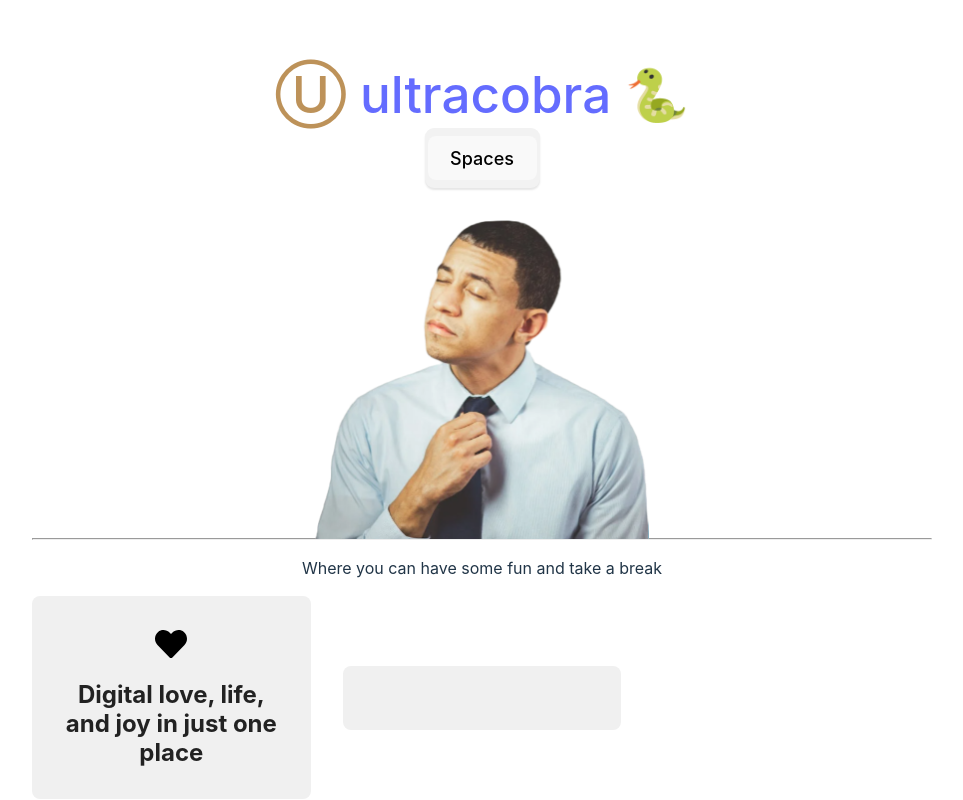
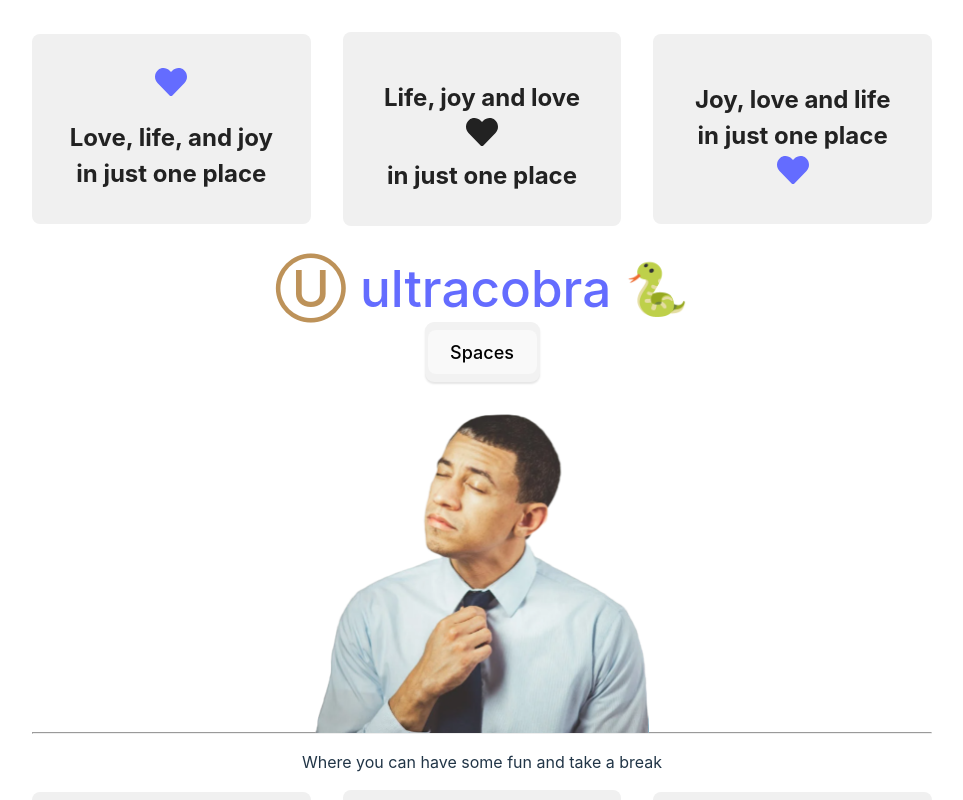
Before and after one commit to lucfreelance/ultracobra, a React (Vite) app: page /Pitch in a window 1280 px wide. Shown: the top 800 px of the page, without its empty margins (158-1121 px from the left). Built offline with nearby package versions, Linux system fonts and the light colour scheme.

Commit message:
I'd improve Pitch, Spaces layout, header navegability... The website are better now and cuter

```diff
--- a/src/App.jsx
+++ b/src/App.jsx
@@ -2,6 +2,7 @@ import { useEffect } from 'react';
 import { BrowserRouter, Routes, Route } from 'react-router-dom';
 import { Helmet } from 'react-helmet';
 import './App.css';
+import Home from './components/Home';
 import Header from './components/Header';
 import Spaces from './pages/spaces/Spaces';
 import Pitch from './components/Pitch';
--- a/src/components/Header.jsx
+++ b/src/components/Header.jsx
@@ -2,12 +2,15 @@ import { useState } from 'react';
 import { motion } from 'framer-motion';
 import UltraHead1 from '../img/ultra-head-square.png';
 import UltraHead2 from '../img/ultra-head-square-alt.png';
-import { Link } from 'react-router-dom';
+import { Link, useNavigate, Routes, Route } from 'react-router-dom';
 import TarjetaFront from './TarjetaFront';
 import '../App.css';
+import Home from './Home';
+import Pitch from './Pitch';
 
 const Header = () => {
   const [isTransitioned, setIsTransitioned] = useState(false);
+  const navigate = useNavigate();
 
   const toggleTransition = () => {
     setIsTransitioned(!isTransitioned);
@@ -18,11 +21,17 @@ const Header = () => {
     animate: { opacity: 1 },
   };
 
+  const handleLogoClick = () => {
+    navigate('/');
+  };
+
   return (
     <header>
       <h1>
+        <Link to="/" onClick={handleLogoClick}>
+          <span className="ultra">Ⓤ</span> ultracobra{' '}
+        </Link>
         <Link to="/Pitch">
-          <span className="ultra">Ⓤ</span> ultracobra{' '}
           <span className="emoji">🐍</span>
         </Link>
       </h1>
@@ -39,12 +48,23 @@ const Header = () => {
           transition={{ duration: isTransitioned ? 2 : 4 }}
         />
         <hr className="divisory-line" />
-        <p className="fun-line">
-          Where you can have some fun and take a break
-        </p>
+        <p className="fun-line">Where you can have some fun and take a break</p>
       </div>
     </header>
   );
 };
 
-export default Header;
+const App = () => {
+  return (
+    <div>
+      <Routes>
+        <Route path="/" element={<Home />} />
+        <Route path="/Pitch" element={<Pitch />} />
+      </Routes>
+      <Header />
+      {/* Rest of your app components */}
+    </div>
+  );
+};
+
+export default App;
--- /dev/null
+++ b/src/components/Home.jsx
@@ -0,0 +1,11 @@
+import React from 'react';
+
+const Home = () => {
+  return (
+    <div>
+      <h2>Welcome to</h2>
+    </div>
+  );
+};
+
+export default Home;
--- a/src/components/Pitch.jsx
+++ b/src/components/Pitch.jsx
@@ -1,6 +1,7 @@
 import React from 'react';
 import styled from 'styled-components';
 import { FaHeart } from 'react-icons/fa';
+import { Link } from 'react-router-dom';
 
 const PitchSection = styled.section`
   display: grid;
@@ -9,10 +10,9 @@ const PitchSection = styled.section`
   align-items: center;
   text-align: center;
   margin-bottom: 2rem;
-
 `;
 
-const PitchCard = styled.button`
+const PitchCard = styled(Link)`
   display: flex;
   flex-direction: column;
   align-items: center;
@@ -23,6 +23,7 @@ const PitchCard = styled.button`
   transition: all 0.3s ease-in-out;
   border: none;
   cursor: pointer;
+  text-decoration: none;
 
   &:hover {
     background-color: #eaeaea;
@@ -45,16 +46,24 @@ const PitchText = styled.div`
 const Pitch = () => {
   return (
     <PitchSection>
-      <PitchCard onClick={() => console.log("Card 1 clicked")}>
+      <PitchCard to="/" onClick={() => console.log("Card 1 clicked")}>
         <IntroContent>
           <FaHeart size={32} />
         </IntroContent>
-        <PitchText>Digital love, life, and joy in just one place</PitchText>
+        <PitchText>Love, life, and joy in just one place</PitchText>
       </PitchCard>
-      <PitchCard onClick={() => console.log("Card 2 clicked")}>
-        <IntroContent>{/* Your visual component or graphic for the second space */}</IntroContent>
-      </PitchCard><br />
-      {/* Repeat PitchCard component for the remaining cards */}
+      <PitchCard to="/" onClick={() => console.log("Card 2 clicked")}>
+        <PitchText>Life, joy and love <br />
+      <IntroContent>
+          <FaHeart size={32} />
+        </IntroContent>in just one place</PitchText>
+      </PitchCard>
+      <PitchCard to="/" onClick={() => console.log("Card 3 clicked")}>
+        <PitchText>Joy, love and life in just one place</PitchText>
+      <IntroContent>
+          <FaHeart size={32} />
+        </IntroContent>
+      </PitchCard>
     </PitchSection>
   );
 };
```
Also changed, not shown: src/pages/spaces/NavigationIndex.jsx (added, +44 -0 lines).
